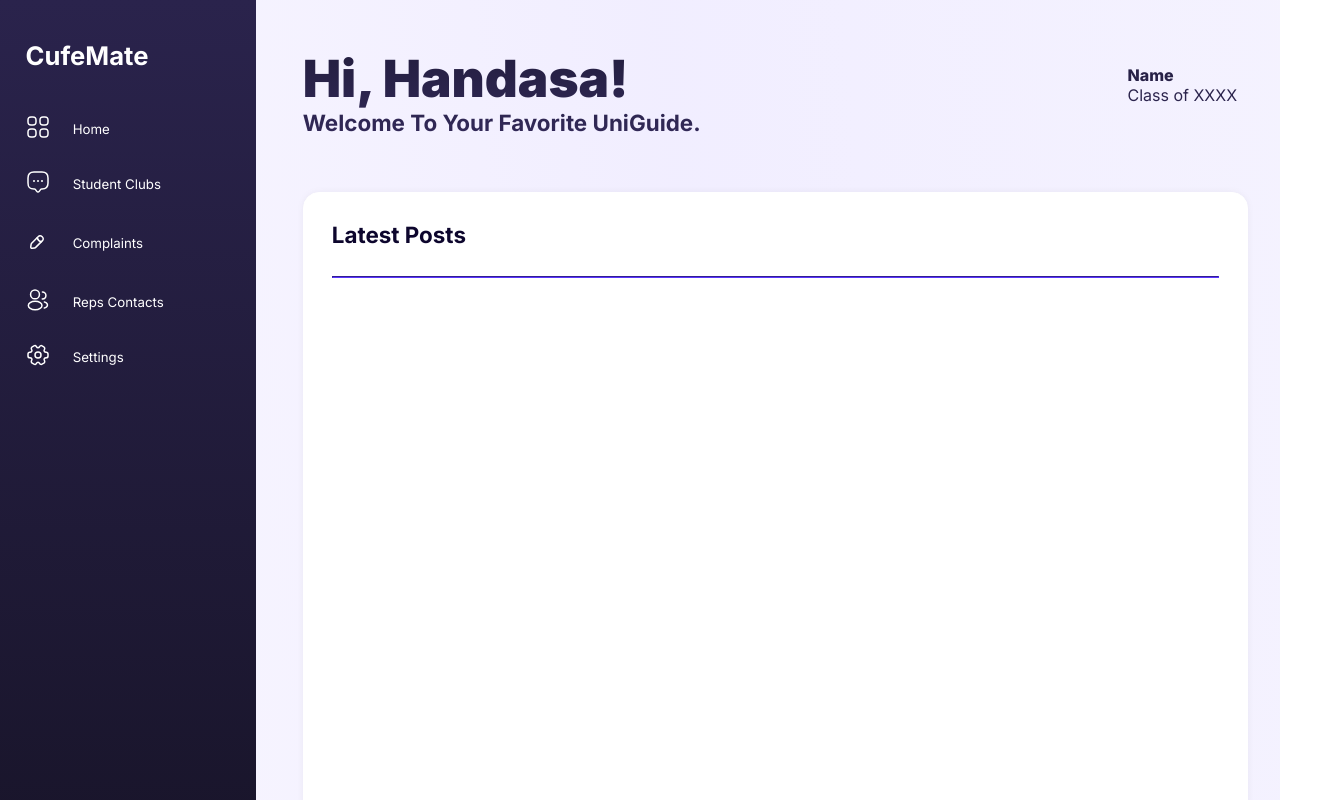
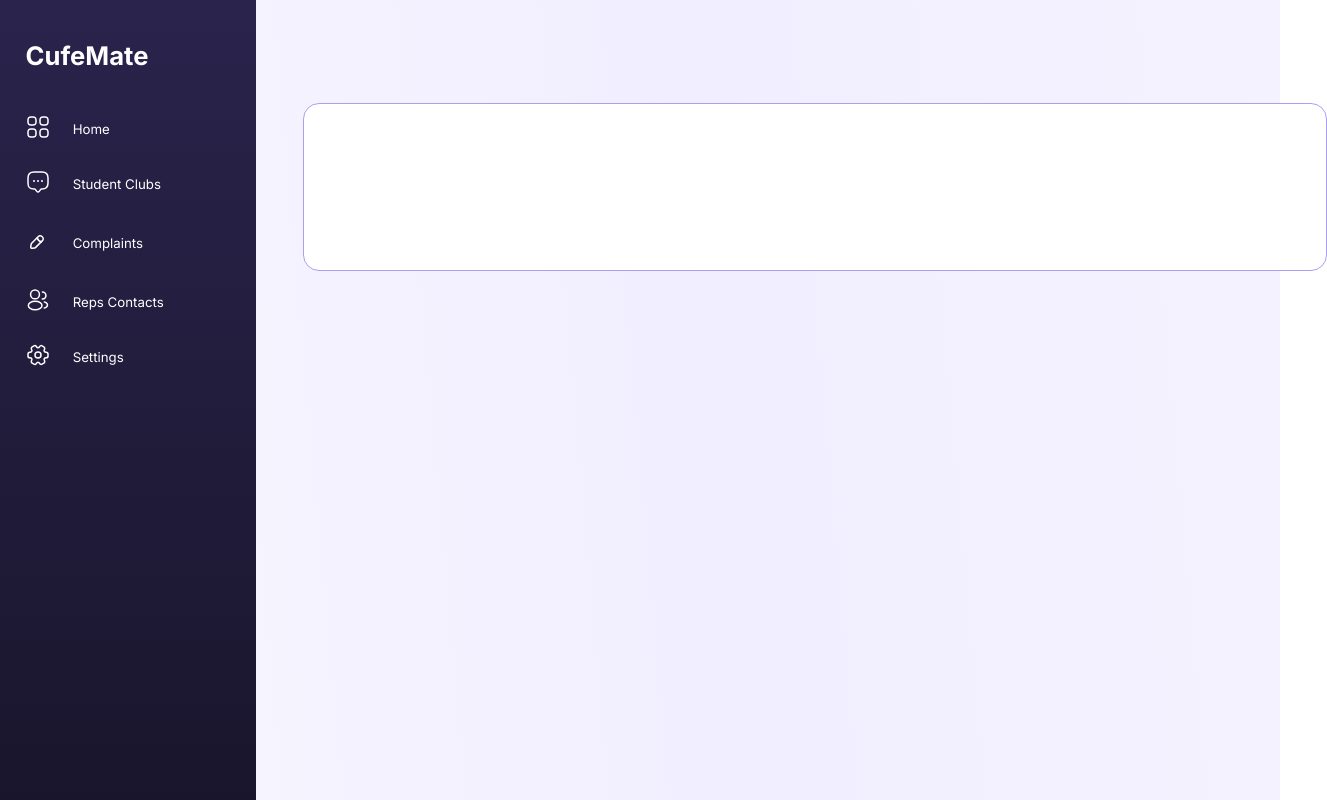
Before and after one commit to Faridamukhtar/CufeMate, a React (Create React App) app: page /student in a window 1280 px wide. Shown: the top 800 px of the page, 1327 px wide, since content can reach past the window. Built offline with nearby package versions, Linux system fonts and the light colour scheme.

Commit message:
need back to render the title and the rest

```diff
--- a/src/App.js
+++ b/src/App.js
@@ -1,13 +1,13 @@
 import React from 'react';
 import './App.css';
-import StudentDashboard from './pages/StudentDashboard.js'
+import RepsContactsDashboard from './pages/RepsContactsDashboard.js'
 
 
 function App() {
   return (
     <>
       <div className='App'>
-        <StudentDashboard />
+        <RepsContactsDashboard />
       </div>
       <div className='Mobile'>
         <h2>
--- /dev/null
+++ b/src/Components/Contacts.css
@@ -0,0 +1,35 @@
+.Container
+{
+    width: 1022px;
+    height: 166px;
+    flex-shrink: 0;
+    border-radius: 16px;
+    border: 1px solid #AD9EF4;
+    background: #FFF;
+}
+
+.Name
+{
+    width: 200.488px;
+    height: 26.657px;
+    flex-shrink: 0;
+    color: #231E3F;
+    font-family: Inter;
+    font-size: 20px;
+    font-style: normal;
+    font-weight: 600;
+    line-height: normal;
+}
+
+.Email
+{
+    width: 650px;
+    height: 36px;
+    flex-shrink: 0;
+    color: #000;
+    font-family: Inter;
+    font-size: 16px;
+    font-style: normal;
+    font-weight: 400;
+    line-height: normal;
+}
--- /dev/null
+++ b/src/Components/Contacts.js
@@ -0,0 +1,29 @@
+import React, {} from "react";
+import "./Contacts.css";
+
+
+function Contact(props)
+{
+    return (
+        <div className ="Container">
+            <div className ="Name">
+            </div>
+            <div className ="Email">
+            </div>
+        </div>
+    );
+}
+
+
+function Contacts(props)
+{
+    return (
+        <div>
+            <Contact/>
+        </div>
+
+    );
+}
+
+
+export default Contacts;
--- a/src/Components/Dashboard.js
+++ b/src/Components/Dashboard.js
@@ -2,6 +2,7 @@ import React from "react";
 import ChooseHeader from "./Header.js";
 import './Dashboard.css';
 import Posts from './Posts';
+import Contacts from './Contacts';
 
 function StudentBody(props)
 {
@@ -9,6 +10,16 @@ function StudentBody(props)
         <div className='StudentBody'>
             <Posts DashboardType={props.DashboardType}/>
        </div>
+    );
+}
+
+function RepsContactsBody(props)
+{
+    return (
+        <div className='RepsContactsBody'>
+            <Contacts DashboardType={props.DashboardType}/>
+        </div>
+
     );
 }
 
@@ -20,6 +31,15 @@ function DashboardBody(props)
             <>
                 <StudentBody DashboardType={props.DashboardType}/>
             </>
+        );
+    }
+    if (props.DashboardType==='reps_contacts')
+    {
+        return(
+            <>
+                <RepsContactsBody DashboardType={props.DashboardType}/>
+            </>
+
         );
     }
 
--- a/src/Components/Header.js
+++ b/src/Components/Header.js
@@ -25,6 +25,33 @@ function StudentHeader()
     );
 }
 
+function RepsContactsHeader(props)
+
+{
+    return (
+        <div className="studentHeader">
+            <div className= "greeting">
+                 <h1>
+                    Reps Contacts
+                 </h1>
+                 <h3>
+                    Reps of class {props.year} , {props.major} major
+                 </h3>
+            </div>
+            <div className="Info">
+                 <h4 className='StudentName'>
+                     Name
+                 </h4>
+                 <h4>
+                     Class of XXXX
+                 </h4>
+            </div>
+
+        </div>
+    );
+
+}
+
 function ChooseHeader(props)
 {
     if (props.DashboardType==='student')
@@ -35,6 +62,14 @@ function ChooseHeader(props)
             </>
         );
     }
+    if (props.Dashboardtype==='reps_contacts')
+    {
+        return (
+            <>
+              <RepsContactsHeader DashboardType={props.DashboardType}/>
+            </>
+        );
+    }
 }
 
 export default ChooseHeader;
--- /dev/null
+++ b/src/pages/RepsContactsDashboard.css
@@ -0,0 +1,17 @@
+.RepsContactsPage
+{
+    display: flex;
+    flex-direction: row;
+    flex:1;
+    min-height: 100vh;
+}
+
+.sidebar
+{
+    min-width: 20%;
+}
+
+.Dashboard
+{
+    width: 73%;
+}
--- /dev/null
+++ b/src/pages/RepsContactsDashboard.js
@@ -0,0 +1,20 @@
+import React from "react";
+import Sidebar from "../Components/Sidebar";
+import Dashboard from "../Components/Dashboard";
+import './RepsContactsDashboard.css'
+
+const RepsContactsDashboard =()=>
+{
+    return (
+        <div className="RepsContactsPage">
+            <div className="sidebar">
+                <Sidebar SidebarType='student'/>
+            </div>
+            <div className="Dashboard">
+                <Dashboard DashboardType='reps_contacts'/>
+            </div>
+        </div>
+    );
+}
+
+export default RepsContactsDashboard;
```
Also changed, not shown: 1 other file (tests, documents, lock files or other folders).
